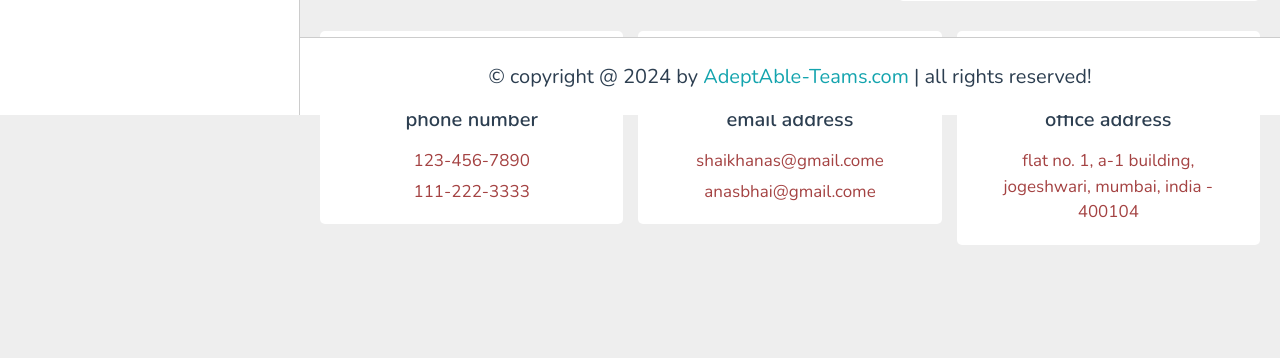
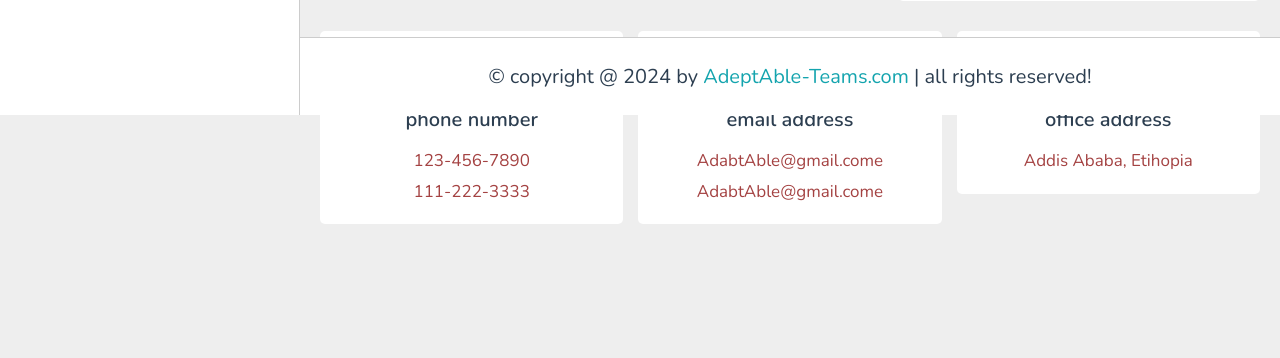
Before and after one commit to ramumi21/Web-Lab-Project, a PHP site: page /contact.php in a window 1280 px wide. Shown: the part 685-1043 px from the top of the page. After the commit the page ends 909 px from the top, so only its background shows below. Run offline with PHP 8.4, Linux system fonts and the light colour scheme; data that the repository does not hold is empty.

Commit message:
contact.php

```diff
--- a/contact.php
+++ b/contact.php
@@ -86,14 +86,14 @@ if(isset($_POST['submit'])){
       <div class="box">
          <i class="fas fa-envelope"></i>
          <h3>email address</h3>
-         <a href="mailto:shaikhanas@gmail.com">shaikhanas@gmail.come</a>
-         <a href="mailto:anasbhai@gmail.com">anasbhai@gmail.come</a>
+         <a href="Adabtable@gmail.com">AdabtAble@gmail.come</a>
+         <a href="Adabtable@gmail.com">AdabtAble@gmail.come</a>
       </div>
 
       <div class="box">
          <i class="fas fa-map-marker-alt"></i>
          <h3>office address</h3>
-         <a href="#">flat no. 1, a-1 building, jogeshwari, mumbai, india - 400104</a>
+         <a href="#">Addis Ababa, Etihopia</a>
       </div>
 
 
```
